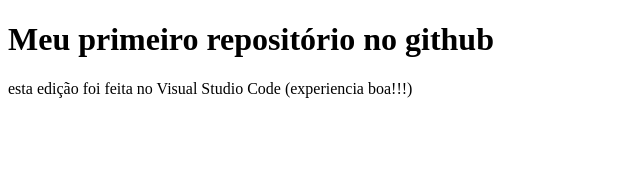
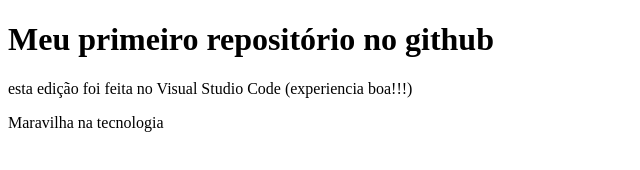
Before and after one commit to nevesantonio-pilale/aula-github, a plain HTML site: page index.html in a window 1280 px wide. Shown: the whole page, without its empty margins (0-640 px from the left). Drawn offline with Linux system fonts and the light colour scheme.

Commit message:
modificação no próprio github

```diff
--- a/index.html
+++ b/index.html
@@ -8,5 +8,6 @@
 <body>
     <h1>Meu primeiro repositório no github</h1>
     <p>esta edição foi feita no Visual Studio Code (experiencia boa!!!)</p>
+    <p>Maravilha na tecnologia </>
 </body>
 </html>
```
